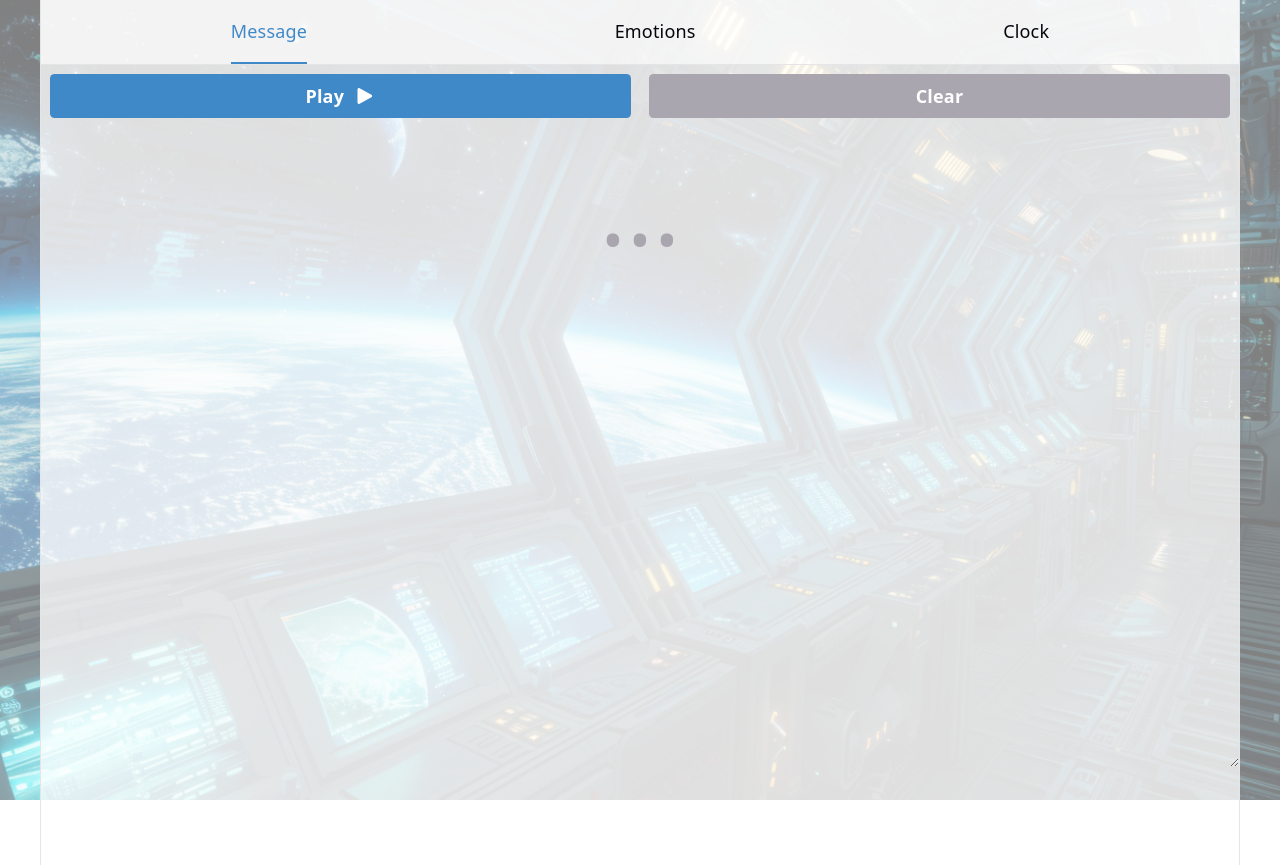
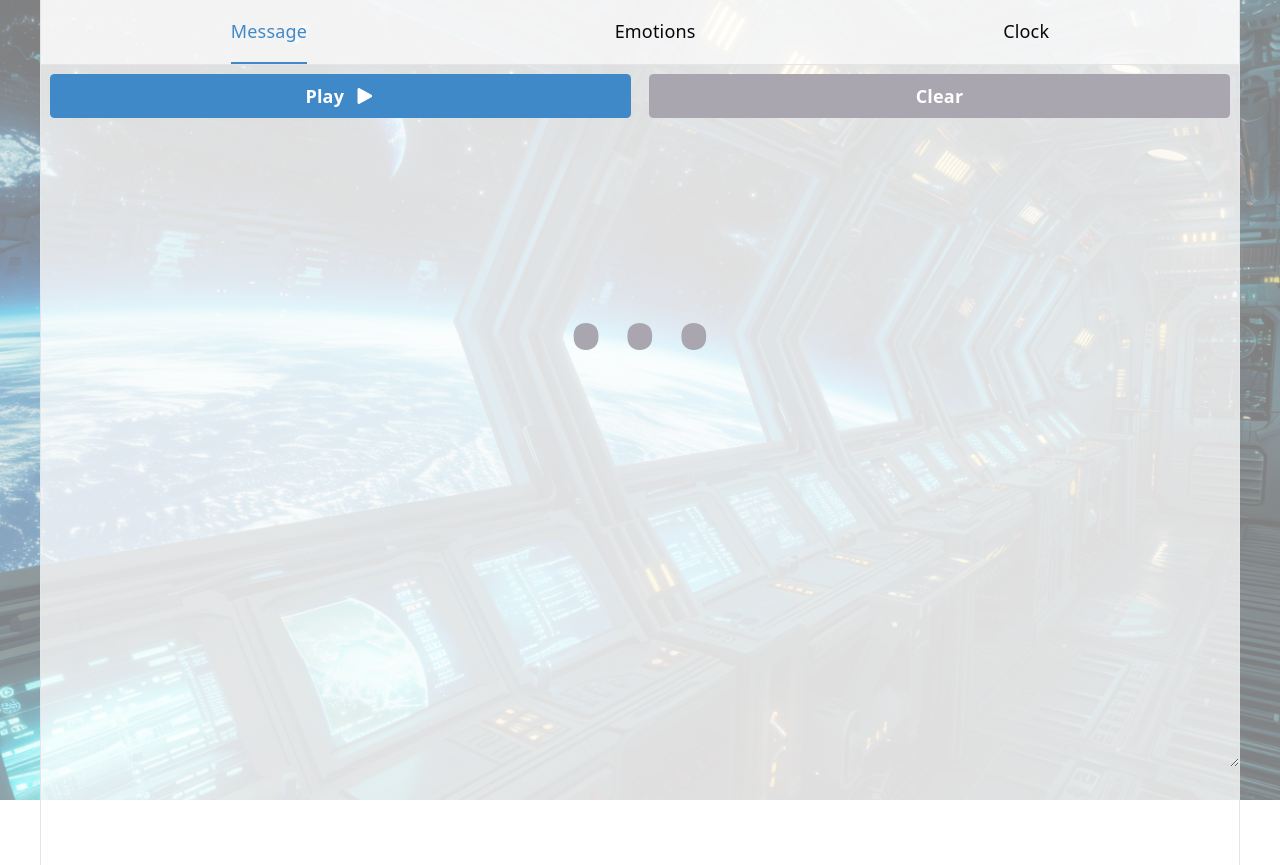
Before and after one commit to jairusaurus-rex/buckets-of-dice, a React (Vite) app: page /tools/message in a window 1280 px wide. Built offline with nearby package versions, Linux system fonts and the light colour scheme; what @microsoft/signalr would draw is missing.

Commit message:
fix: increase default font size in ToolsMessage component

```diff
--- a/src/components/pages/Tools/ToolsMessage.tsx
+++ b/src/components/pages/Tools/ToolsMessage.tsx
@@ -5,7 +5,7 @@ import { FontAwesomeIcon } from "@fortawesome/react-fontawesome";
 import { useLayoutEffect, useRef, useState } from "react";
 import { speak } from "../../../utils/textToSpeech";
 
-const DEFAULT_FONT_SIZE = 100;
+const DEFAULT_FONT_SIZE = 200;
 
 export const ToolsMessage = () => {
     const [message, setMessage] = useState("");
```
